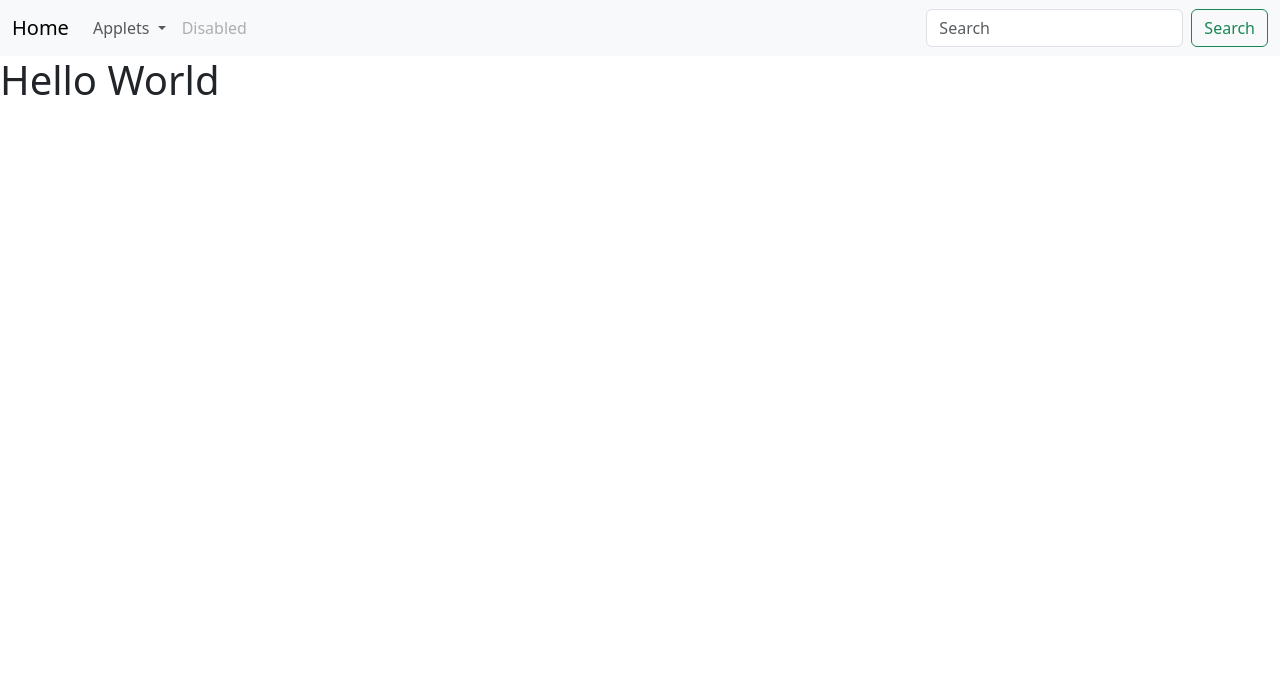
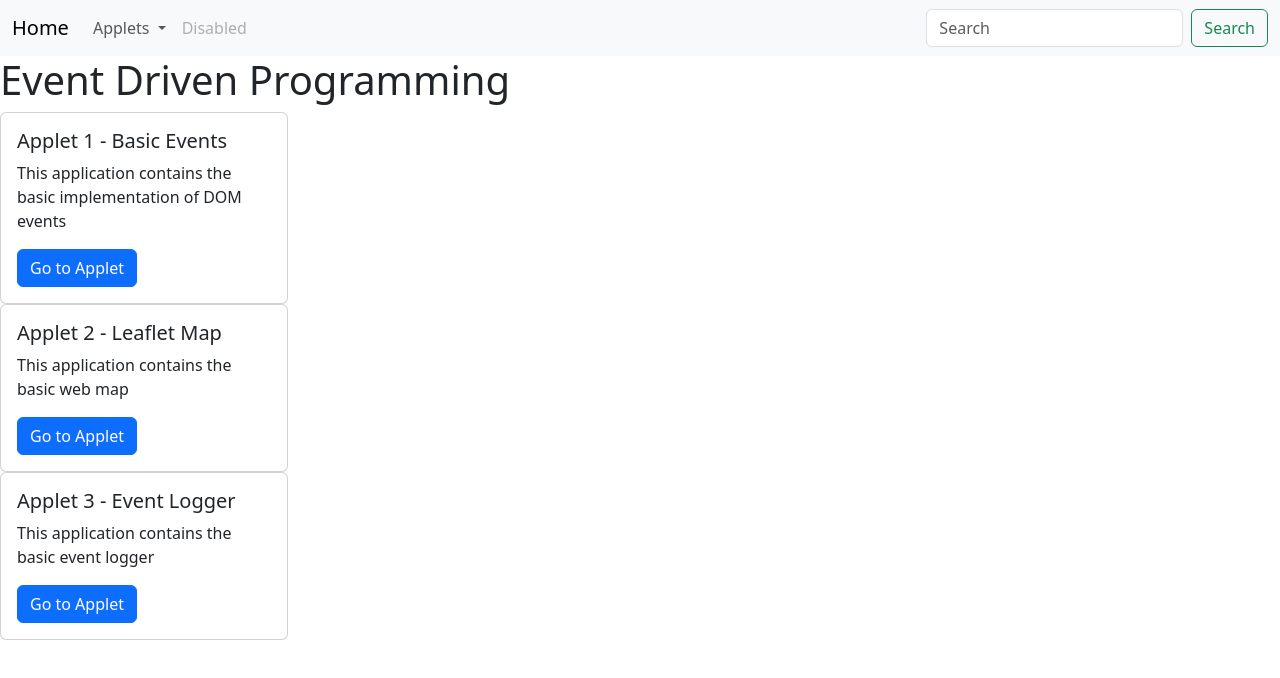
Before and after one commit to DashadotT/IT24C-OCTAT, a plain HTML site: page index.html in a window 1280 px wide. Drawn offline with nearby package versions, Linux system fonts and the light colour scheme.

Commit message:
L06-Changed title and added code for 3 applets

```diff
--- a/index.html
+++ b/index.html
@@ -44,7 +44,36 @@
 </nav>
 
 <body>
-    <h1>Hello World</h1>
+    <h1 class="title">Event Driven Programming</h1>
+    <div class="applet-flex-container">
+        <!--Applet 1 Card-->
+        <div class="card" style="width: 18rem;">
+            <div class="card-body">
+                <h5 class="card-title">Applet 1 - Basic Events </h5>
+                <p class="card-text">This application contains the basic implementation of DOM events</p>
+                <a href="L06_Applet1.html" class="btn btn-primary">Go to Applet</a>
+            </div>
+        </div>
+
+        <!--Applet 2 Card-->
+        <div class="card" style="width: 18rem;">
+            <div class="card-body">
+                <h5 class="card-title">Applet 2 - Leaflet Map</h5>
+                <p class="card-text">This application contains the basic web map</p>
+                <a href="" class="btn btn-primary">Go to Applet</a>
+            </div>
+        </div>
+
+        <!--Applet 2 Card-->
+        <div class="card" style="width: 18rem;">
+            <div class="card-body">
+                <h5 class="card-title">Applet 3 - Event Logger</h5>
+                <p class="card-text">This application contains the basic event logger</p>
+                <a href="" class="btn btn-primary">Go to Applet</a>
+            </div>
+        </div>
+
+    </div>
 </body>
 
 </html>
```
